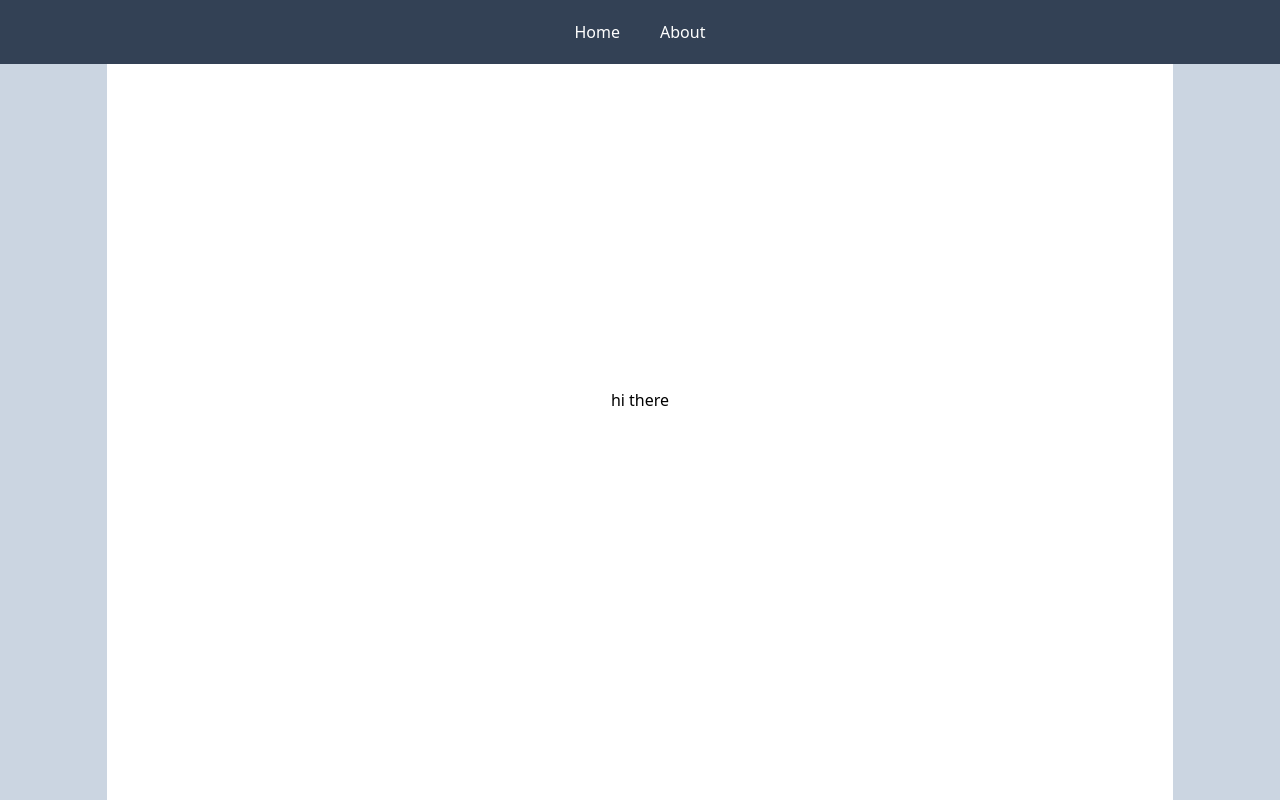
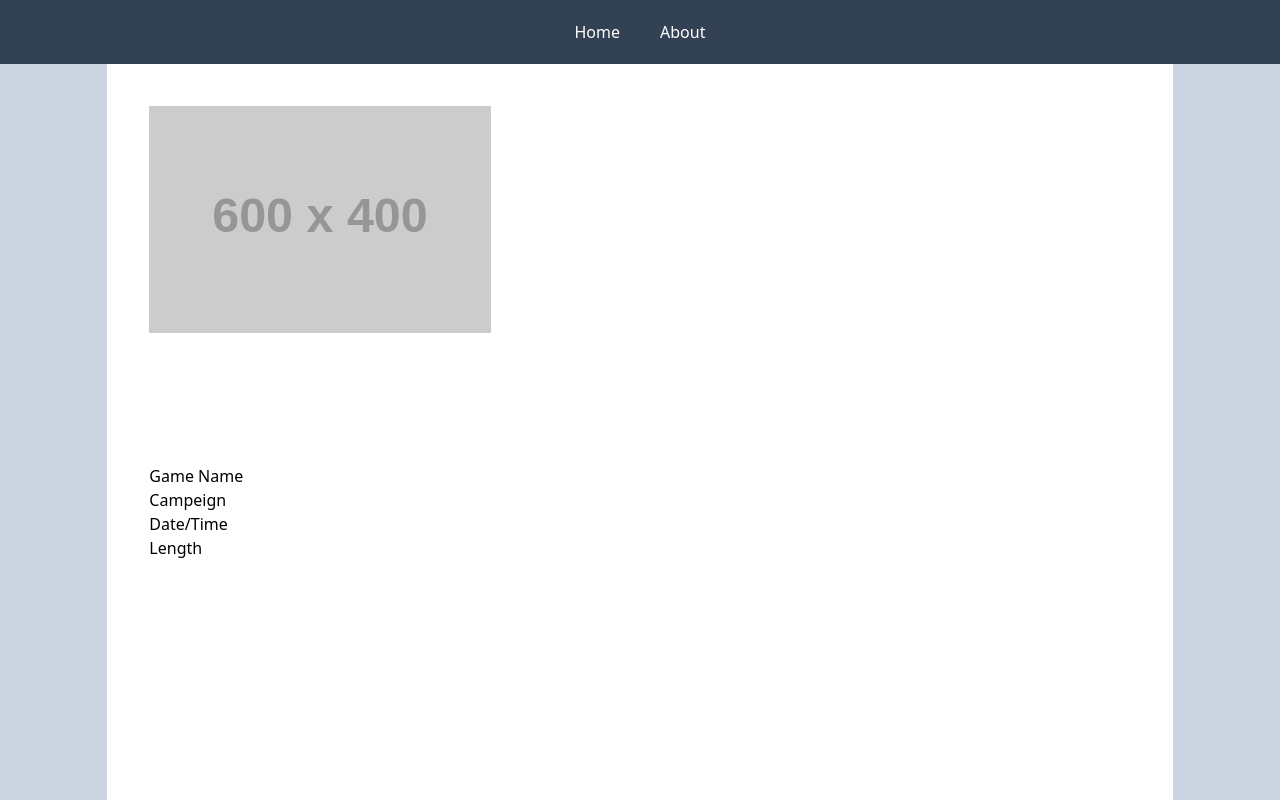
Before and after one commit to IUS-CS/c346-fa23-project-mentats, a Vue app in the folder src/statego-frontend/: page /session in a window 1280 px wide. Built offline with nearby package versions, Linux system fonts and the light colour scheme.

Commit message:
created basic desktop layout for session page

```diff
--- a/src/statego-frontend/src/App.vue
+++ b/src/statego-frontend/src/App.vue
@@ -4,10 +4,11 @@ import NavBar from './components/NavBar.vue'
 </script>
 
 <template>
-  <header class="flex fixed top-0 h-15 w-full bg-slate-700 ">
+
+  <header class="flex fixed top-0 h-16 w-full bg-slate-700 ">
     <NavBar />
   </header>
-  <div class="flex w-full bg-slate-300 h-screen justify-center">
+  <div class="flex h-screen bg-slate-300 justify-center pt-16">
     <RouterView  />
   </div>
 
--- a/src/statego-frontend/src/views/SessionView.vue
+++ b/src/statego-frontend/src/views/SessionView.vue
@@ -1,9 +1,42 @@
 <script setup lang="ts">
-
+    let imgAlt: String = "Game Board"
 </script>
 
 <template>
-    <div class="flex w-5/6 h-full items-center justify-center bg-white">
-        hi there
+    <div class="flex w-5/6 h-full bg-white">
+        <!-- left col -->
+        <div class="flex flex-col w-2/5 h-full items-center justify-center gap-16">
+            <!-- images from session -->
+            <div class="w-4/5 h-2/5">
+                <img class="flex" :alt="imgAlt" src="https://placehold.co/600x400"/>
+            </div>
+            <!-- time and name -->
+            <div class="w-4/5 h-2/5">
+                <h1>Game Name</h1>
+                <h2>Campeign</h2>
+                <p>Date/Time</p>
+                <p>Length</p>
+            </div>
+        </div>
+
+        <!-- right col -->
+        <div class="flex flex-col w-3/5 h-full items-center justify-center gap-16">
+            <!-- players / winner -->
+            <div class="w-4/5 h-2/5">
+
+            </div>
+            <!-- session notes -->
+            <div class="w-4/5 h-2/5">
+
+            </div>
+        </div>
     </div>
 </template>
+
+<style scoped>
+/* div{
+    outline: 2px;
+    outline-color: black;
+    outline-style: solid;
+} */
+</style>
```
